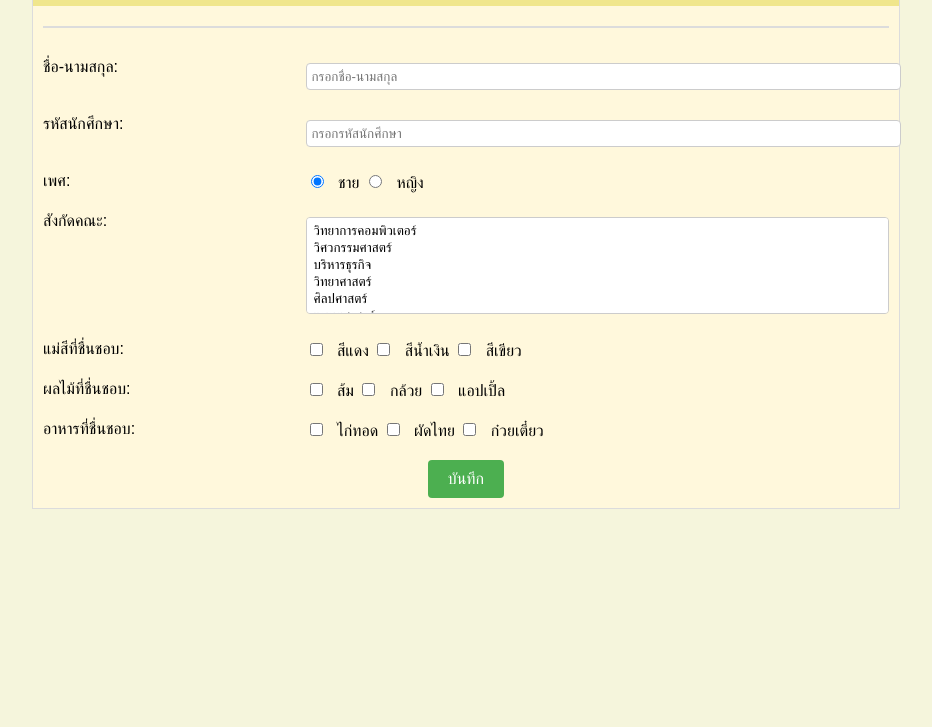
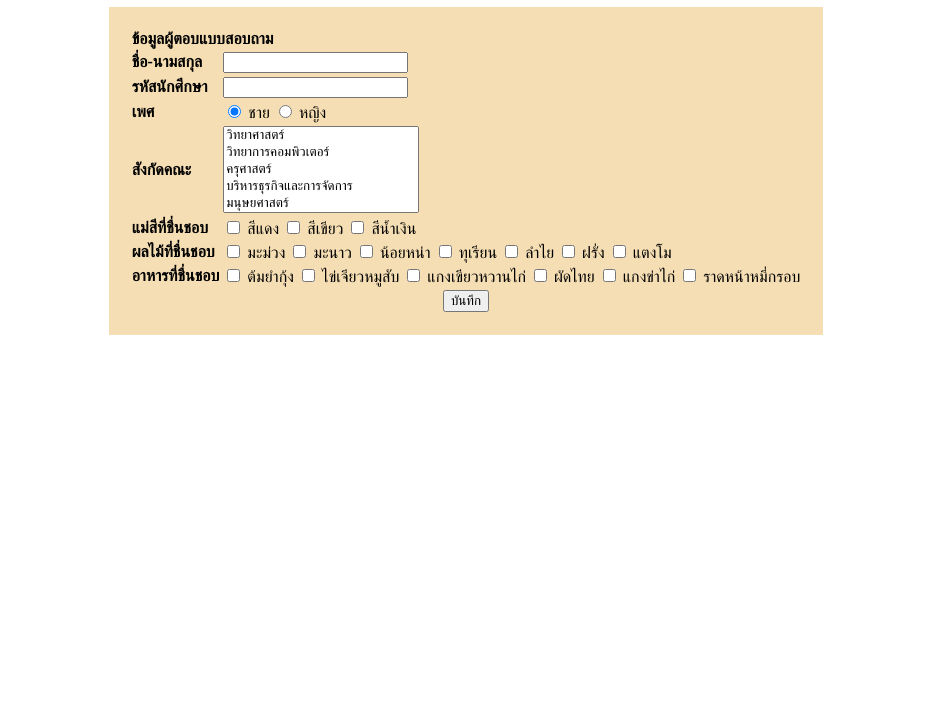
Before and after one commit to Kit5678/web-form, a plain HTML site: page index.html in a window 1280 px wide. Shown: the part 73-800 px from the top of the page, without its empty margins (174-1106 px from the left). Drawn offline with Linux system fonts and the light colour scheme.

Commit message:
first commit

```diff
--- a/index.html
+++ b/index.html
@@ -1,120 +1,79 @@
 <!DOCTYPE html>
-<html lang="th">
+<html lang="en">
 <head>
     <meta charset="UTF-8">
     <meta name="viewport" content="width=device-width, initial-scale=1.0">
-    <title>แบบฟอร์มสอบถาม</title>
-    <style>
-        body {
-            font-family: Arial, sans-serif;
-            background-color: #f5f5dc;
-            margin: 0;
-            padding: 20px;
-        }
-        table {
-            width: 70%;
-            margin: auto;
-            border-collapse: collapse;
-            background-color: #fff8dc;
-            border: 1px solid #dcdcdc;
-        }
-        th {
-            text-align: center;
-            padding: 15px;
-            font-size: 24px;
-            background-color: #f0e68c;
-        }
-        td {
-            padding: 10px;
-            vertical-align: top;
-        }
-        hr {
-            border: none;
-            border-top: 2px solid #dcdcdc;
-            margin: 10px 0;
-        }
-        input[type="text"], select {
-            width: 100%;
-            padding: 5px;
-            margin: 5px 0;
-            border: 1px solid #ccc;
-            border-radius: 4px;
-        }
-        input[type="checkbox"], input[type="radio"] {
-            margin-right: 10px;
-        }
-        input[type="submit"] {
-            background-color: #4caf50;
-            color: white;
-            padding: 10px 20px;
-            border: none;
-            border-radius: 4px;
-            cursor: pointer;
-            font-size: 16px;
-        }
-        input[type="submit"]:hover {
-            background-color: #45a049;
-        }
-    </style>
+    <title>แบบสอบถาม</title>
 </head>
 <body>
-    <table>
+    <h1 style="text-align: center;">แบบสอบถาม</h1>
+    <form>
+        <table align="center" style="background-color: #f5deb3; padding: 20px;">
             <tr>
-            <th colspan="2">แบบฟอร์มสอบถาม</th>
+                <td colspan="2"><b>ข้อมูลผู้ตอบแบบสอบถาม</b></td>
             </tr>
             <tr>
-            <td colspan="2"><hr></td>
+                <td><b>ชื่อ-นามสกุล</b></td>
+                <td><input type="text" name="fullname"></td>
             </tr>
             <tr>
-            <td>ชื่อ-นามสกุล:</td>
-            <td><input type="text" name="name" placeholder="กรอกชื่อ-นามสกุล" required></td>
+                <td><b>รหัสนักศึกษา</b></td>
+                <td><input type="text" name="student_id"></td>
             </tr>
             <tr>
-            <td>รหัสนักศึกษา:</td>
-            <td><input type="text" name="student_id" placeholder="กรอกรหัสนักศึกษา" required></td>
-        </tr>
-        <tr>
-            <td>เพศ:</td>
+                <td><b>เพศ</b></td>
                 <td>
-                <input type="radio" name="gender" value="male" checked> ชาย
-                <input type="radio" name="gender" value="female"> หญิง
+                    <input type="radio" name="gender" value="ชาย" checked> ชาย
+                    <input type="radio" name="gender" value="หญิง"> หญิง
                 </td>
             </tr>
             <tr>
-            <td>สังกัดคณะ:</td>
+                <td><b>สังกัดคณะ</b></td>
                 <td>
                     <select name="faculty" size="5">
-                    <option value="cs">วิทยาการคอมพิวเตอร์</option>
-                    <option value="engineering">วิศวกรรมศาสตร์</option>
-                    <option value="business">บริหารธุรกิจ</option>
-                    <option value="science">วิทยาศาสตร์</option>
-                    <option value="arts">ศิลปศาสตร์</option>
-                    <option value="medicine">แพทยศาสตร์</option>
+                        <option value="วิทยาศาสตร์">วิทยาศาสตร์</option>
+                        <option value="วิทยาการคอมพิวเตอร์">วิทยาการคอมพิวเตอร์</option>
+                        <option value="ครุศาสตร์">ครุศาสตร์</option>
+                        <option value="บริหารธุรกิจและการจัดการ">บริหารธุรกิจและการจัดการ</option>
+                        <option value="มนุษยศาสตร์">มนุษยศาสตร์</option>
+                        <option value="เทคโนโลยีอุตสาหกรรม">เทคโนโลยีอุตสาหกรรม</option>
+                        <option value="เกษตรศาสตร์">เกษตรศาสตร์</option>
+                        <option value="พยาบาลศาสตร์">พยาบาลศาสตร์</option>
+                        <option value="สาธารณสุขศาสตร์">สาธารณสุขศาสตร์</option>
+                        <option value="แพทย์แผนไทยและแพทย์แผนตะวันออก">แพทย์แผนไทยและแพทย์แผนตะวันออก</option>
+                        <option value="นิเทศศาสตร์">นิเทศศาสตร์</option>
                     </select>
                 </td>
             </tr>
             <tr>
-            <td>แม่สีที่ชื่นชอบ:</td>
+                <td><b>แม่สีที่ชื่นชอบ</b></td>
                 <td>
-                <input type="checkbox" name="color" value="red"> สีแดง
-                <input type="checkbox" name="color" value="blue"> สีน้ำเงิน
-                <input type="checkbox" name="color" value="green"> สีเขียว
+                    <input type="checkbox" name="color" value="สีแดง"> สีแดง
+                    <input type="checkbox" name="color" value="สีเขียว"> สีเขียว
+                    <input type="checkbox" name="color" value="สีน้ำเงิน"> สีน้ำเงิน
                 </td>
             </tr>
             <tr>
-            <td>ผลไม้ที่ชื่นชอบ:</td>
+                <td><b>ผลไม้ที่ชื่นชอบ</b></td>
                 <td>
-                <input type="checkbox" name="fruit" value="orange"> ส้ม
-                <input type="checkbox" name="fruit" value="banana"> กล้วย
-                <input type="checkbox" name="fruit" value="apple"> แอปเปิ้ล
+                    <input type="checkbox" name="fruit" value="มะม่วง"> มะม่วง
+                    <input type="checkbox" name="fruit" value="มะนาว"> มะนาว
+                    <input type="checkbox" name="fruit" value="น้อยหน่า"> น้อยหน่า
+                    <input type="checkbox" name="fruit" value="ทุเรียน"> ทุเรียน
+                    <input type="checkbox" name="fruit" value="ลำไย"> ลำไย
+                    <input type="checkbox" name="fruit" value="ฝรั่ง"> ฝรั่ง
+                    <input type="checkbox" name="fruit" value="แตงโม"> แตงโม
                 </td>
             </tr>
             <tr>
-            <td>อาหารที่ชื่นชอบ:</td>
+                <td><b>อาหารที่ชื่นชอบ</b></td>
                 <td>
-                <input type="checkbox" name="food" value="fried_chicken"> ไก่ทอด
-                <input type="checkbox" name="food" value="pad_thai"> ผัดไทย
-                <input type="checkbox" name="food" value="noodle"> ก๋วยเตี๋ยว
+                    <input type="checkbox" name="food" value="ต้มยำกุ้ง"> ต้มยำกุ้ง
+                    <input type="checkbox" name="food" value="ไข่เจียวหมูสับ"> ไข่เจียวหมูสับ
+                    <input type="checkbox" name="food" value="แกงเขียวหวานไก่"> แกงเขียวหวานไก่
+                    <input type="checkbox" name="food" value="ผัดไทย"> ผัดไทย
+                    <input type="checkbox" name="food" value="แกงข่าไก่"> แกงข่าไก่
+                    <input type="checkbox" name="food" value="ราดหน้าหมี่กรอบ"> ราดหน้าหมี่กรอบ
                 </td>
             </tr>
             <tr>
@@ -123,5 +82,6 @@
                 </td>
             </tr>
         </table>
+    </form>
 </body>
 </html>
```
Lines whose indentation alone changed are shown as unchanged.
